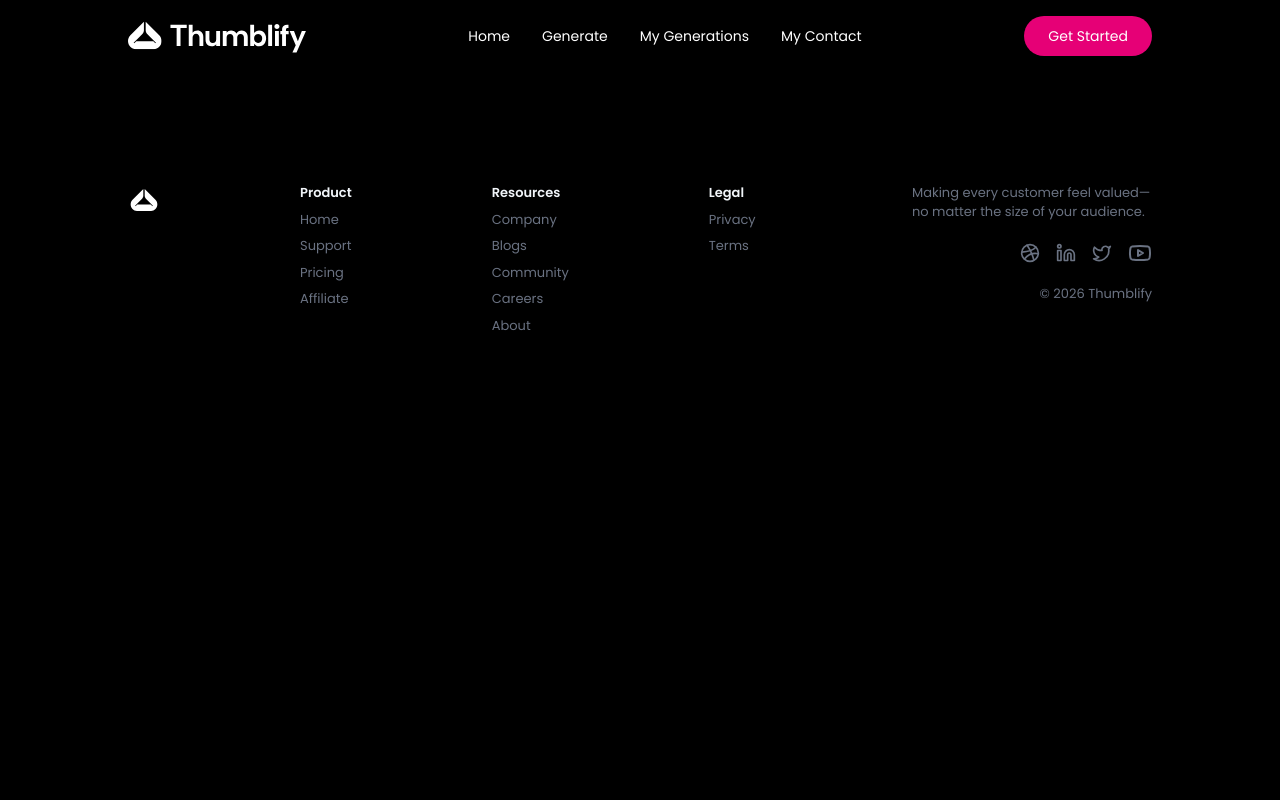
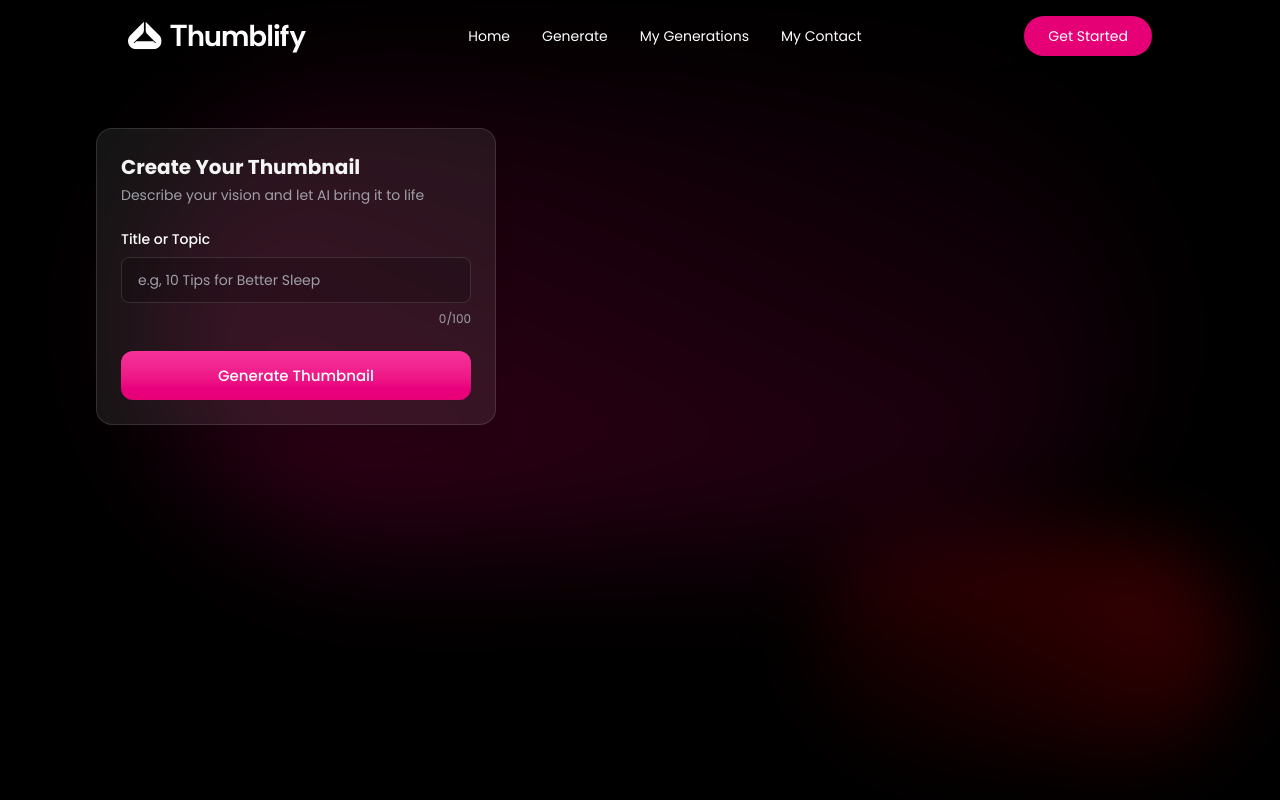
Before and after one commit to omerali6093/AI-Thumbnail-Generator, a React (Vite) app in the folder client/reactjs/: page /generate in a window 1280 px wide. Shown: the top 800 px of the page. Built offline with nearby package versions, Linux system fonts and the light colour scheme.

Commit message:
feat: added generator page and added title input

```diff
--- a/client/reactjs/src/pages/GeneratePage.tsx
+++ b/client/reactjs/src/pages/GeneratePage.tsx
@@ -1,12 +1,71 @@
-
+import { useState } from "react"
+import { useParams } from "react-router-dom"
+import type { IThumbnail } from "../assets/assets";
+import SoftBackDrop from "../components/SoftBackDrop";
 
 
 function GeneratePage() {
 
+    const { id } = useParams();
+    const [title, setTitle] = useState("");
+    const [additionalDetails, setAdditionalDetails] = useState('')
+    const [thumbnail, setThumbnail] = useState<IThumbnail | null>(null);
+    const [loading, setLoading] = useState(false)
+
+    console.log(title)
+
     return (
-        <div>
+        <>
+            <SoftBackDrop />
+            <div className="pt-24 min-h-screen">
+                <main className="max-w-6xl mx-auto px-4 sm:px-6 lg:px-8 py-8 pb-28 lg:pb-8">
+                    <div className="grid lg:grid-cols-[400px_1fr] gap-8">
+                        {/* Left Pannel */}
+                        <div className={`space-y-6 ${id && "pointer-events-auto"}`}>
+                            <div className="p-6 rounded-2xl bg-white/8 border border-white/12 shadow-xl space-y-6">
+                                <div>
+                                    <h2 className="text-xl font-bold text-zinc-100 mb-1">Create Your Thumbnail</h2>
+                                    <p className="text-sm text-zinc-400">Describe your vision and let AI bring it to life</p>
+                                </div>
 
-        </div>
+                                <div className="space-y-5">
+                                    {/* TITLE INPUT */}
+                                    <div className="space-y-2">
+                                        <label className="block text-sm font-medium">Title or Topic</label>
+                                        <input type="text" value={title}
+                                        onChange={(e) => setTitle(e.target.value)}
+                                        maxLength={100}
+                                        placeholder="e.g, 10 Tips for Better Sleep"
+                                        className="w-full px-4 py-3 rounded-lg border border-white/12 bg-black/20
+                                        text-zinc-100 placeholder:text-zinc-400 focus:outline-none focus:ring-2
+                                        focus:ring-pink-500"
+                                        />
+                                        <div className="flex justify-end">
+                                            <span className="text-xs text-zinc-400">{title.length}/100</span>
+                                        </div>
+                                    </div>
+                                </div>
+
+                                {/* BUTTON */}
+                                {!id && (
+                                    <button className="text-[15px] w-full py-3.5 rounded-xl
+                                    font-medium bg-linear-to-b from-pink-500 to-pink-600
+                                     hover:from-pink-700 disabled:cursor-not-allowed transition-colors">
+                                        {loading ? 'Generating...' : 'Generate Thumbnail'}
+                                    </button>
+                                )}
+                            </div>
+                        </div>
+
+                        {/* Right Pannel */}
+                        <div>
+
+                        </div>
+
+                    </div>
+                </main>
+            </div>
+        </>
     )
 }
 
```
